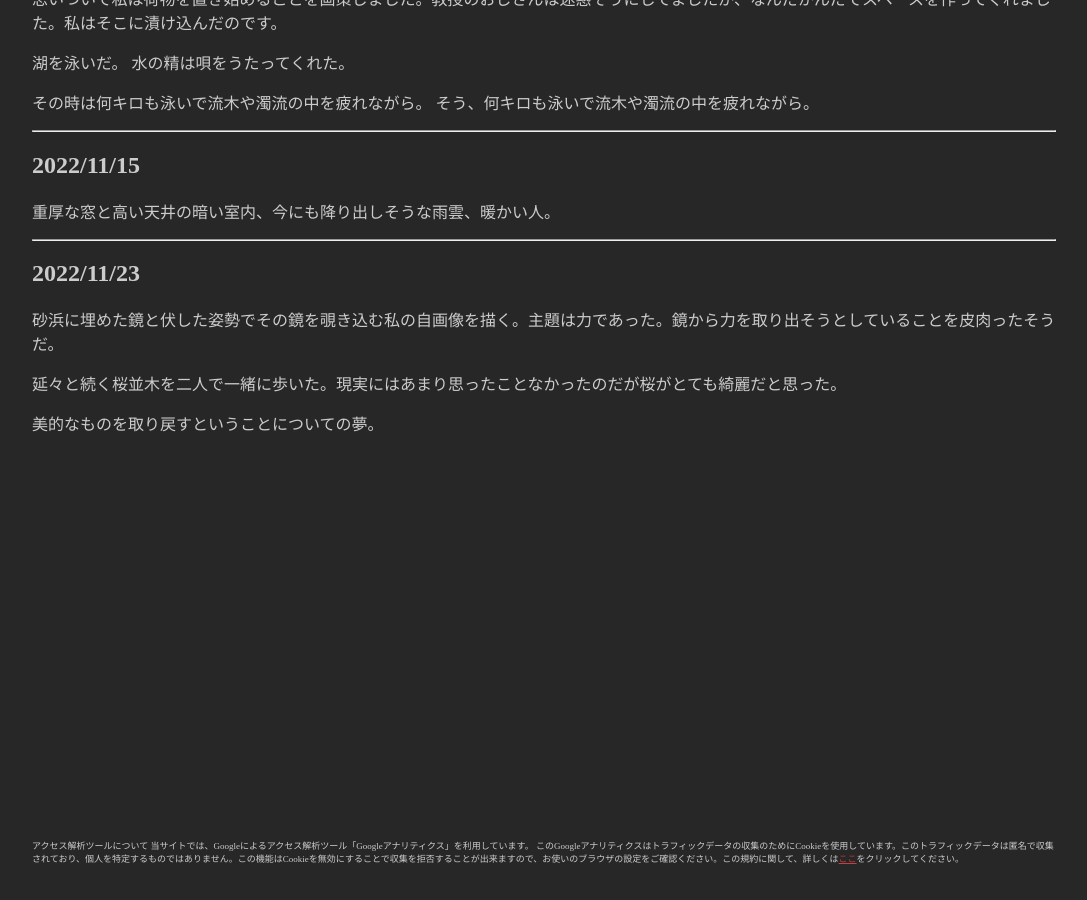
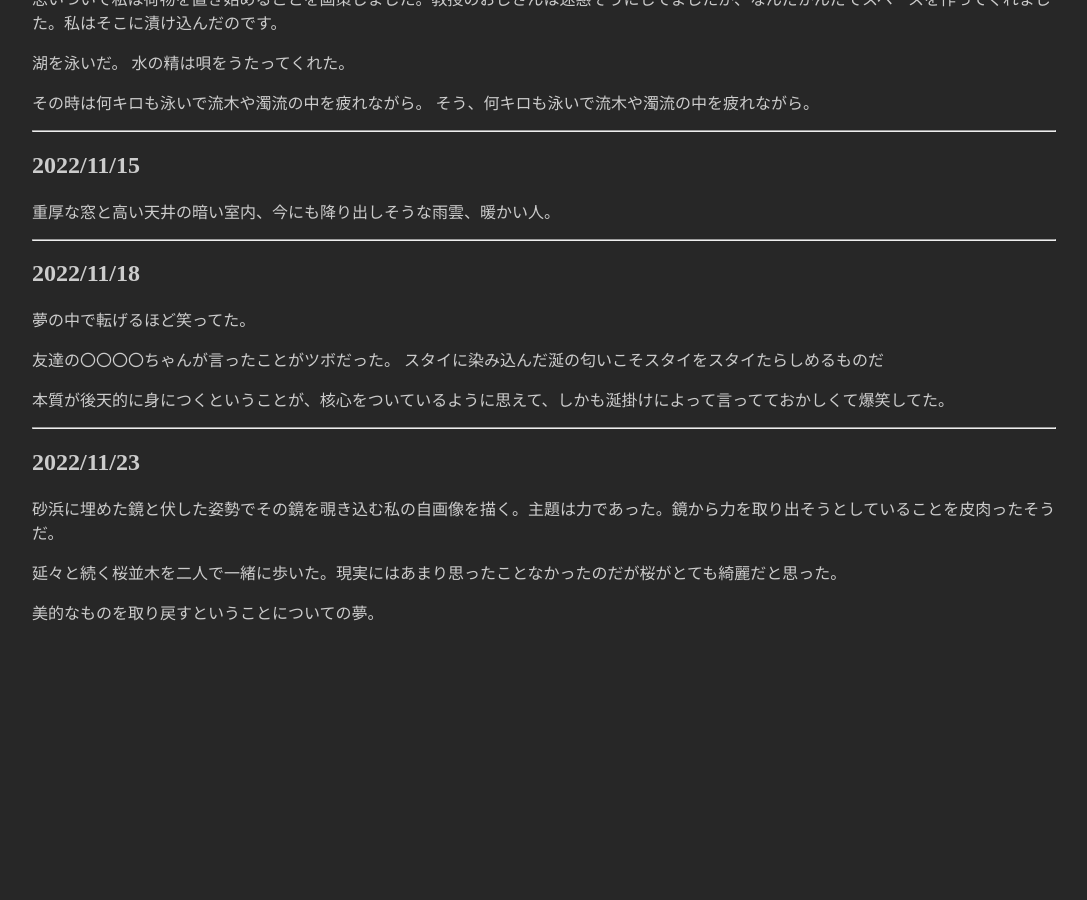
Before and after one commit to hihumi-riku/hihumi-riku.github.io, a Jekyll site: the page built from _posts/2023-06-24-dream_2022.md, in a window 1280 px wide and 900 px high, scrolled down 1853 px. Shown: the whole window, without its empty margins (96-1183 px from the left). Built offline with Jekyll 4.4.1, drawn with Linux system fonts in a browser that asks for light colours.

Commit message:
Update 2023-06-24-dream_2022.md

```diff
--- a/_posts/2023-06-24-dream_2022.md
+++ b/_posts/2023-06-24-dream_2022.md
@@ -83,6 +83,17 @@ title: 2022年の夢日記
 ---
 <a id="5"></a>
 <a href="#5"></a>
+## 2022/11/18
+夢の中で転げるほど笑ってた。
+
+友達の〇〇〇〇ちゃんが言ったことがツボだった。
+スタイに染み込んだ涎の匂いこそスタイをスタイたらしめるものだ
+
+本質が後天的に身につくということが、核心をついているように思えて、しかも涎掛けによって言ってておかしくて爆笑してた。
+
+---
+<a id="6"></a>
+<a href="#6"></a>
 ## 2022/11/23
 砂浜に埋めた鏡と伏した姿勢でその鏡を覗き込む私の自画像を描く。主題は力であった。鏡から力を取り出そうとしていることを皮肉ったそうだ。
 
```
